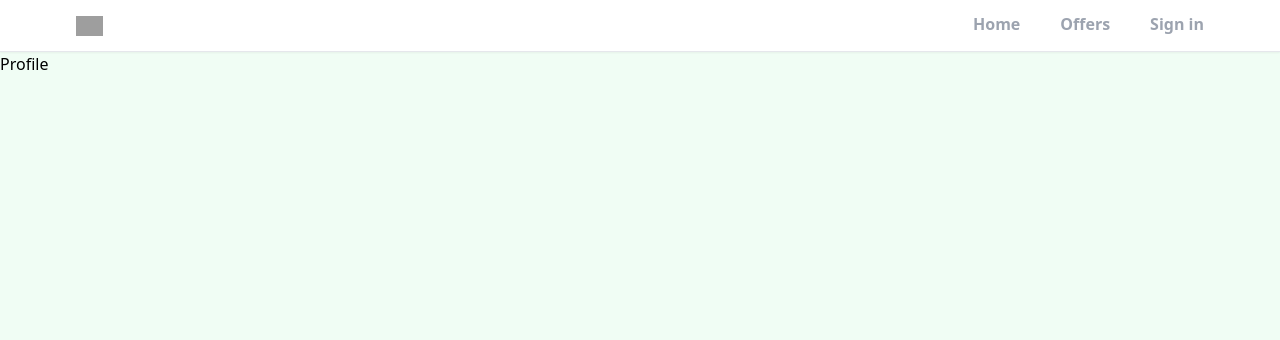
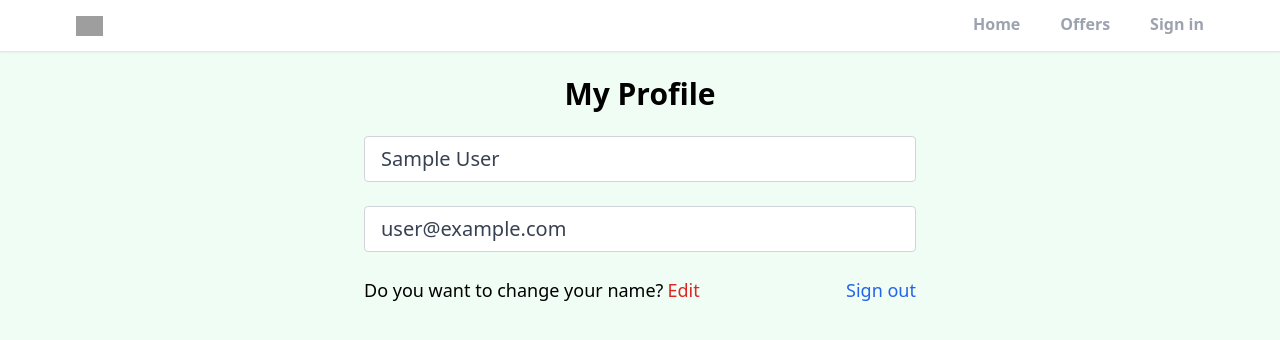
Before and after one commit to cesarmanuelgc/cm-realstate-react, a React (Create React App) app: page /profile in a window 1280 px wide. Shown: the top 340 px of the page. Built offline with nearby package versions, Linux system fonts and the light colour scheme; no server answers; sample sign-in values are in the browser's storage; grey boxes are pictures that could not be loaded.

Commit message:
create private route and curstom hook for protecting the profile page and add the logout functionality

```diff
--- a/src/App.js
+++ b/src/App.js
@@ -8,6 +8,7 @@
 import Header from "./components/Header";
 import { ToastContainer } from "react-toastify";
 import 'react-toastify/dist/ReactToastify.css';
+import PrivateRoute from "./components/PrivateRoute";
 
 function App() {
   return (
@@ -16,7 +17,9 @@
       < Header />
       <Routes>
         <Route path="/" element={<Home />} />
-        <Route path="/profile" element={<Profile />} />
+        <Route path="/profile" element={<PrivateRoute />}>
+          <Route path="/profile" element={<Profile />} />
+        </Route>
         <Route path="/sign-in" element={<SignIn />} />
         <Route path="/sign-up" element={<SignUp />} />
         <Route path="/forgot-password" element={<ForgotPassword />} />
--- /dev/null
+++ b/src/components/PrivateRoute.jsx
@@ -0,0 +1,11 @@
+import React from 'react'
+import { Outlet, Navigate } from 'react-router';
+import { useAuthStatus } from '../hooks/useAuthStatus';
+
+export default function PrivateRoute() {
+    const { loggedIn, checkingStatus } = useAuthStatus();
+    if(checkingStatus){
+        return <h3>Loading...</h3>
+    }
+  return loggedIn ? <Outlet /> : <Navigate to="/sign-in" />;
+}
--- /dev/null
+++ b/src/hooks/useAuthStatus.jsx
@@ -0,0 +1,18 @@
+import { getAuth, onAuthStateChanged } from 'firebase/auth';
+import { useEffect, useState } from 'react'
+
+export function useAuthStatus() {
+    const [loggedIn, setLoggedIn] = useState(false);
+    const [checkingStatus, setCheckingStatus] = useState(true);
+
+    useEffect(()=>{
+        const auth =  getAuth();
+        onAuthStateChanged(auth, (user) => {
+            if(user){
+                setLoggedIn(true);
+            }
+            setCheckingStatus(false);
+        });
+    }, []);
+  return { loggedIn, checkingStatus };
+}
--- a/src/pages/Profile.jsx
+++ b/src/pages/Profile.jsx
@@ -1,7 +1,51 @@
-import React from 'react'
+import { getAuth } from 'firebase/auth';
+import React, { useState } from 'react'
+import { useNavigate } from 'react-router';
 
 export default function Profile() {
+
+  const auth = getAuth();
+  const navigate = useNavigate();
+
+  const [formData, setFormData] = useState({
+    name: auth.currentUser.displayName,
+    email: auth.currentUser.email
+  });
+  const { name, email } = formData;
+  function onLogout(){
+    auth.signOut();
+    navigate("/");
+  }
   return (
-    <div>Profile</div>
+    <>
+      <section className='max-w-6xl mx-auto flex justify-center items-center flex-col'>
+        <h1 className='text-3xl text-center mt-6
+          font-bold'>My Profile</h1>
+        <div className='w-full md:w-[50%] mt-6 px-3'>
+          <form>
+            { /* Name Input */ }
+            <input type='text' id='name' value={name} disabled
+              className='mb-6 w-full px-4 py-2 text-xl text-gray-700
+              bg-white border border-gray-300 rounded
+              transition ease-in-out' />
+            { /* Email Input */ }
+            <input type='email' id='email' value={email} disabled
+              className='mb-6 w-full px-4 py-2 text-xl text-gray-700
+              bg-white border border-gray-300 rounded
+              transition ease-in-out' />
+
+            <div className='flex justify-between whitespace-nowrap text-sm sm:text-lg mb-6'>
+              <p className='flex items-center'> Do you want to change your name?
+                <span className='text-red-600 hover:text-red-700
+                  transition duration-200 ease-in-out ml-1 cursor-pointer'>Edit</span>
+              </p>
+              <p onClick={onLogout} className='text-blue-600 hover:text-blue-800
+              transition duration-200 ease-in-out cursor-pointer'>Sign out</p>
+            </div>
+
+          </form>
+        </div>
+      </section>
+    </>
   )
 }
```
